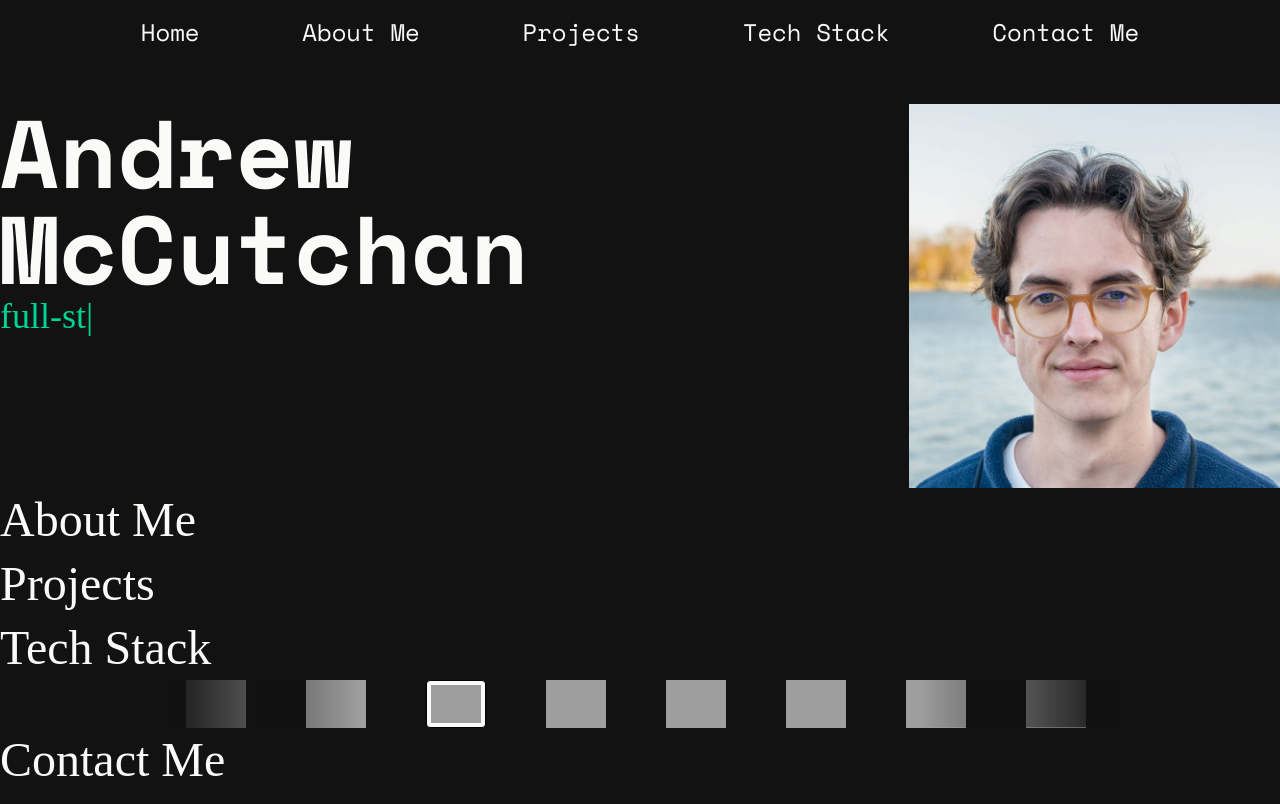
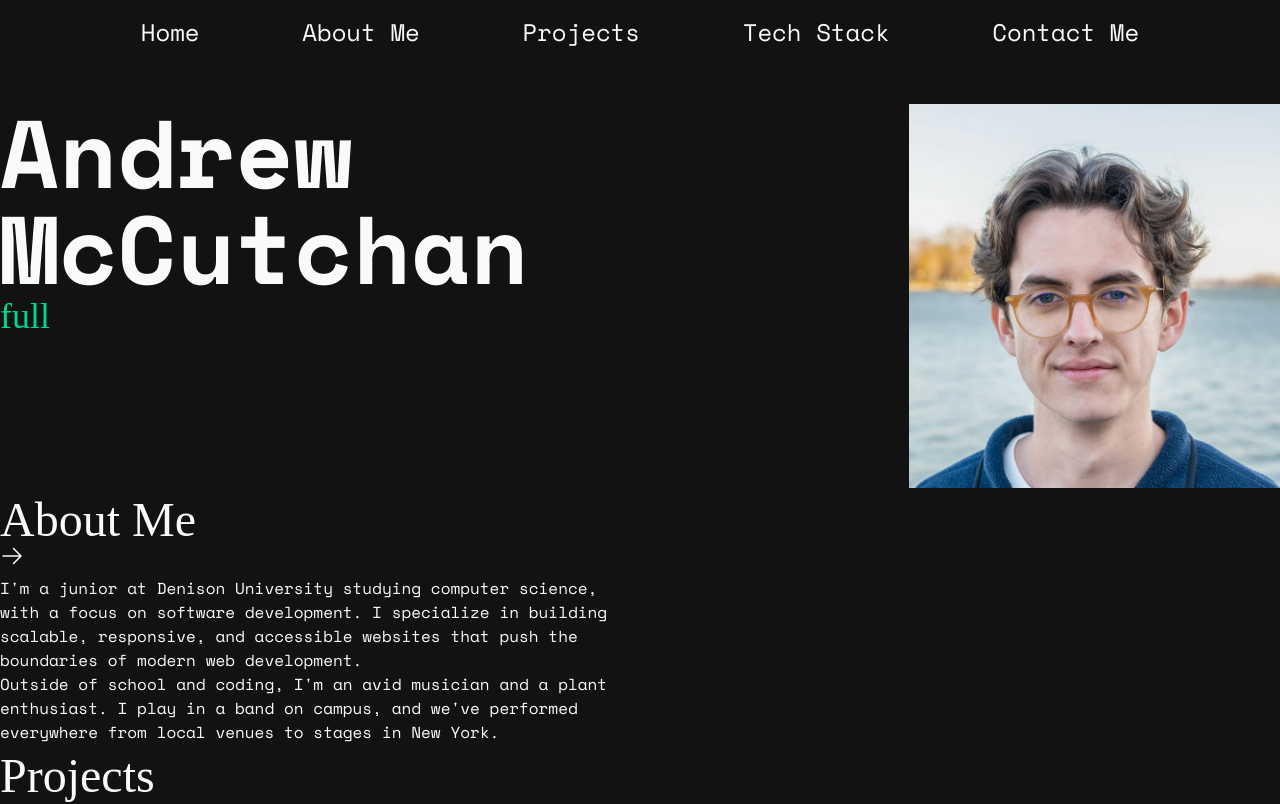
Before and after one commit to andmccutchan/Personal-Website, a React (Vite) app: page / in a window 1280 px wide. Shown: the top 804 px of the page. Built offline with nearby package versions, Linux system fonts and the light colour scheme; grey boxes are pictures that could not be loaded; a web font is replaced by a local one.

Commit message:
Added motion package

```diff
--- a/package.json
+++ b/package.json
@@ -16,6 +16,7 @@
     "devicons": "^1.8.0",
     "lodash": "^4.17.21",
     "lodash.times": "^4.3.2",
+    "motion": "^12.4.7",
     "react": "^19.0.0",
     "react-dom": "^19.0.0",
     "react-fast-marquee": "^1.6.5",
--- a/src/Components/AboutMeSection.jsx
+++ b/src/Components/AboutMeSection.jsx
@@ -1,9 +1,42 @@
 import React from "react";
+import { motion } from "motion/react";
 
 const AboutMeSection = () => {
   return (
     <div>
-      <h2 className="secondary-font text-5xl text-stone-50 my-2">About Me</h2>
+      <h2 className="secondary-font text-5xl text-stone-50 my-2">
+        About Me{" "}
+        <motion.span>
+          <svg
+            xmlns="http://www.w3.org/2000/svg"
+            fill="none"
+            viewBox="0 0 24 24"
+            stroke-width="1.5"
+            stroke="currentColor"
+            className="size-6"
+          >
+            <path
+              stroke-linecap="round"
+              stroke-linejoin="round"
+              d="M13.5 4.5 21 12m0 0-7.5 7.5M21 12H3"
+            />
+          </svg>
+        </motion.span>
+      </h2>
+      <div className="flex flex-col w-1/2">
+        <p className="text-stone-50 ">
+          I'm a junior at Denison University studying computer science, with a
+          focus on software development. I specialize in building scalable,
+          responsive, and accessible websites that push the boundaries of modern
+          web development.
+        </p>
+        <p className="text-stone-50">
+          Outside of school and coding, I'm an avid musician and a plant
+          enthusiast. I play in a band on campus, and we've performed everywhere
+          from local venues to stages in New York.
+        </p>
+      </div>
+      <div></div>
     </div>
   );
 };
```
Also changed, not shown: src/Components/HeroSection.jsx (+0 -11 lines), 1 other file (tests, documents, lock files or other folders).
